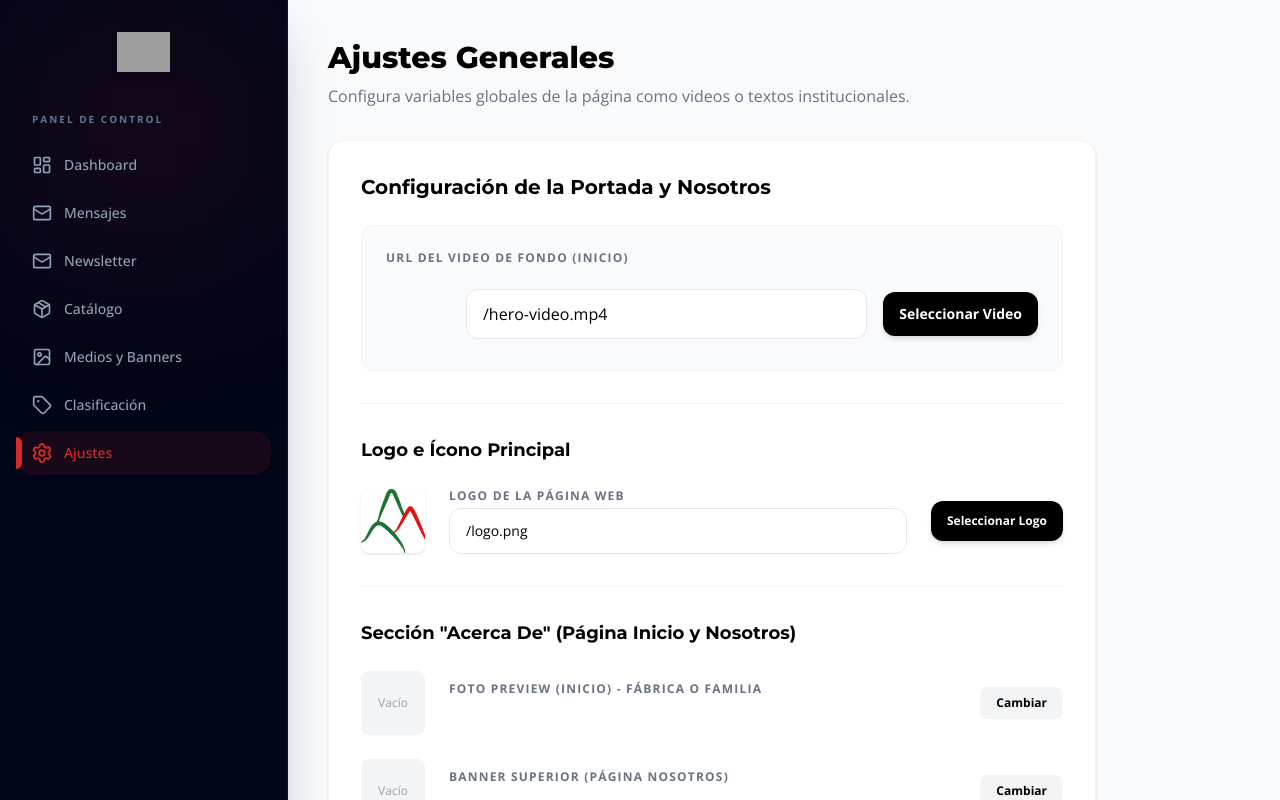
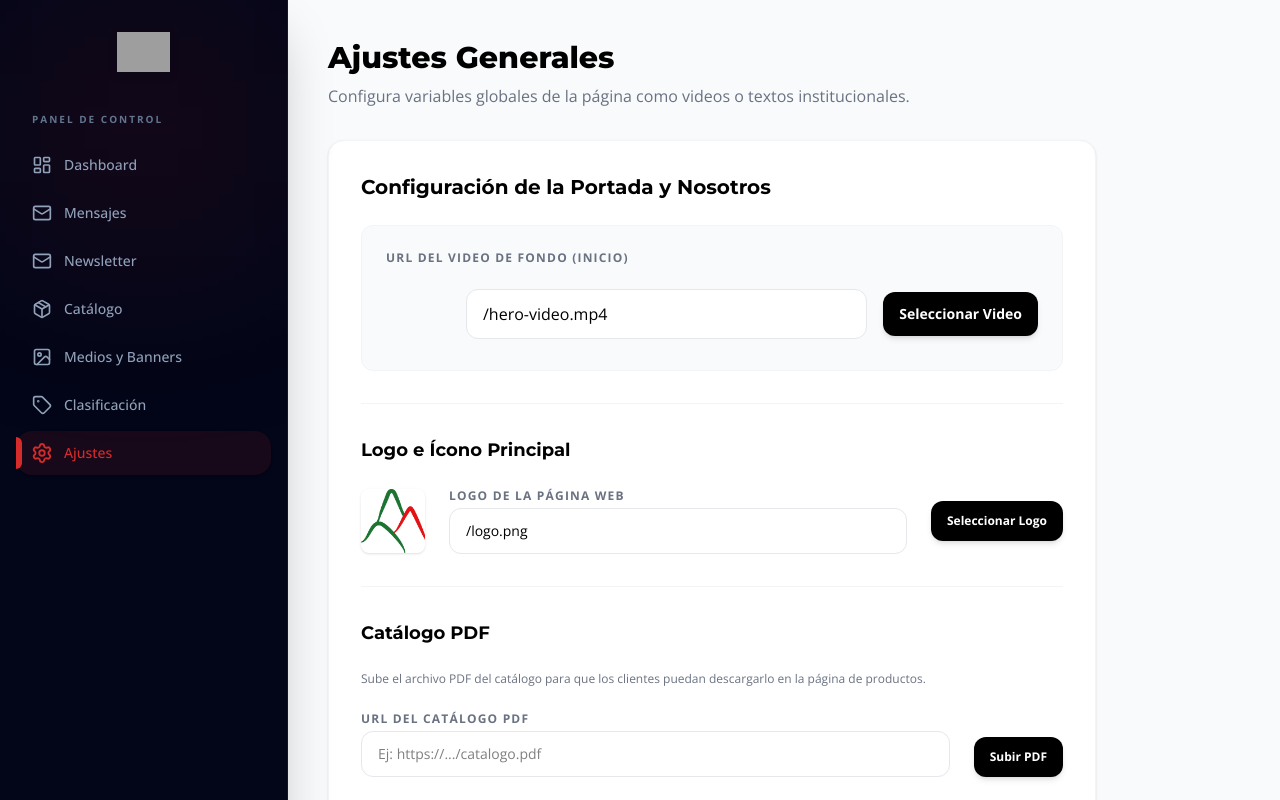
Before and after one commit to oscaralejandropc16-blip/montano-web, a Next.js app: page /admin/ajustes in a window 1280 px wide. Shown: the top 800 px of the page. Built offline with nearby package versions, Linux system fonts and the light colour scheme; no server answers; the database is empty; grey boxes are pictures that could not be loaded.

Commit message:
Feature: Add CMS setting to upload and display a downloadable PDF catalog

```diff
--- a/src/app/admin/ajustes/AjustesClient.tsx
+++ b/src/app/admin/ajustes/AjustesClient.tsx
@@ -14,6 +14,8 @@ export default function AjustesClient({ settings, products = [] }: { settings: R
   const [fp2, setFp2] = useState(settings.featured_product_2 || "");
   const [fp3, setFp3] = useState(settings.featured_product_3 || "");
 
+  const [catalogPdfUrl, setCatalogPdfUrl] = useState(settings.catalog_pdf_url || "");
+
   const [isSubmitting, setIsSubmitting] = useState(false);
   const [selectorOpen, setSelectorOpen] = useState<{isOpen: boolean, key: string | null}>({isOpen: false, key: null});
 
@@ -26,6 +28,7 @@ export default function AjustesClient({ settings, products = [] }: { settings: R
       if (fp1) await saveSetting("featured_product_1", fp1); else await saveSetting("featured_product_1", "");
       if (fp2) await saveSetting("featured_product_2", fp2); else await saveSetting("featured_product_2", "");
       if (fp3) await saveSetting("featured_product_3", fp3); else await saveSetting("featured_product_3", "");
+      await saveSetting("catalog_pdf_url", catalogPdfUrl);
       toast.success("Ajustes guardados correctamente");
     } catch (error) {
       console.error(error);
@@ -42,6 +45,10 @@ export default function AjustesClient({ settings, products = [] }: { settings: R
     }
     if (key === "site_logo_temp") {
       setSiteLogo(url);
+      return;
+    }
+    if (key === "catalog_pdf_url_temp") {
+      setCatalogPdfUrl(url);
       return;
     }
 
@@ -96,6 +103,20 @@ export default function AjustesClient({ settings, products = [] }: { settings: R
             </div>
             <div className="flex gap-2">
               <button type="button" onClick={() => setSelectorOpen({isOpen: true, key: 'site_logo_temp'})} className="bg-black text-white px-4 py-3 rounded-xl font-bold text-xs hover:bg-gray-800 transition-colors shadow-md">Seleccionar Logo</button>
+            </div>
+          </div>
+        </div>
+
+        <div className="mb-8 border-t border-gray-100 pt-8">
+          <h3 className="text-lg font-bold text-black mb-6">Catálogo PDF</h3>
+          <p className="text-xs text-gray-500 mb-6">Sube el archivo PDF del catálogo para que los clientes puedan descargarlo en la página de productos.</p>
+          <div className="flex items-center gap-6">
+            <div className="flex-1">
+              <label className="block text-xs font-bold text-gray-500 uppercase tracking-widest mb-1">URL del Catálogo PDF</label>
+              <input type="text" value={catalogPdfUrl} onChange={(e) => setCatalogPdfUrl(e.target.value)} placeholder="Ej: https://.../catalogo.pdf" className="w-full bg-white border border-gray-200 rounded-xl px-4 py-3 text-sm text-black focus:outline-none focus:ring-2 focus:ring-primary/20 focus:border-primary" />
+            </div>
+            <div className="flex gap-2 self-end">
+              <button type="button" onClick={() => setSelectorOpen({isOpen: true, key: 'catalog_pdf_url_temp'})} className="bg-black text-white px-4 py-3 rounded-xl font-bold text-xs hover:bg-gray-800 transition-colors shadow-md">Subir PDF</button>
             </div>
           </div>
         </div>
--- a/src/app/productos/CatalogClient.tsx
+++ b/src/app/productos/CatalogClient.tsx
@@ -95,7 +95,7 @@ const translateProductData = (text: string, lang: Language) => {
   return translated;
 };
 
-export default function CatalogClient({ catalog, dbCategories, dbBrands = [] }: { catalog: any[], dbCategories?: any[], dbBrands?: any[] }) {
+export default function CatalogClient({ catalog, dbCategories, dbBrands = [], settings = {} }: { catalog: any[], dbCategories?: any[], dbBrands?: any[], settings?: Record<string, string> }) {
   const [isScrolled, setIsScrolled] = useState(false);
   const [activeCategory, setActiveCategory] = useState("Todos");
   const [searchQuery, setSearchQuery] = useState("");
@@ -219,9 +219,21 @@ export default function CatalogClient({ catalog, dbCategories, dbBrands = [] }:
           <h1 className="heading text-5xl sm:text-6xl md:text-8xl font-black mb-6 tracking-tighter text-transparent bg-clip-text bg-gradient-to-r from-white to-gray-400 drop-shadow-2xl">
             {t.catalogPage.title} <span className="font-light italic text-white/50">{t.catalogPage.subtitle}</span>
           </h1>
-          <p className="text-gray-400 text-lg md:text-xl font-light max-w-2xl mx-auto leading-relaxed">
+          <p className="text-gray-400 text-lg md:text-xl font-light max-w-2xl mx-auto leading-relaxed mb-10">
             {t.catalogPage.desc}
           </p>
+
+          {settings.catalog_pdf_url && (
+            <a
+              href={settings.catalog_pdf_url}
+              target="_blank"
+              rel="noopener noreferrer"
+              className="inline-flex items-center gap-3 bg-white/10 hover:bg-white/20 border border-white/20 text-white px-8 py-4 rounded-full text-sm font-bold tracking-[0.2em] uppercase transition-all duration-300 hover:scale-105 hover:shadow-[0_0_30px_rgba(255,255,255,0.2)] group"
+            >
+              <svg className="w-5 h-5 group-hover:-translate-y-1 transition-transform" fill="none" stroke="currentColor" viewBox="0 0 24 24" xmlns="http://www.w3.org/2000/svg"><path strokeLinecap="round" strokeLinejoin="round" strokeWidth={2} d="M4 16v1a3 3 0 003 3h10a3 3 0 003-3v-1m-4-4l-4 4m0 0l-4-4m4 4V4" /></svg>
+              Descargar Catálogo PDF
+            </a>
+          )}
         </div>
       </section>
 
--- a/src/app/productos/page.tsx
+++ b/src/app/productos/page.tsx
@@ -1,4 +1,4 @@
-import { getProducts, getCategories, getBrands } from "@/lib/actions";
+import { getProducts, getCategories, getBrands, getSettings } from "@/lib/actions";
 import CatalogClient from "./CatalogClient";
 
 export const revalidate = 300; // Para que el catálogo esté siempre fresco al refrescar
@@ -7,5 +7,6 @@ export default async function ProductosPage() {
   const catalog = await getProducts();
   const categories = await getCategories();
   const brands = await getBrands();
-  return <CatalogClient catalog={catalog} dbCategories={categories} dbBrands={brands} />;
+  const settings = await getSettings();
+  return <CatalogClient catalog={catalog} dbCategories={categories} dbBrands={brands} settings={settings} />;
 }
```
